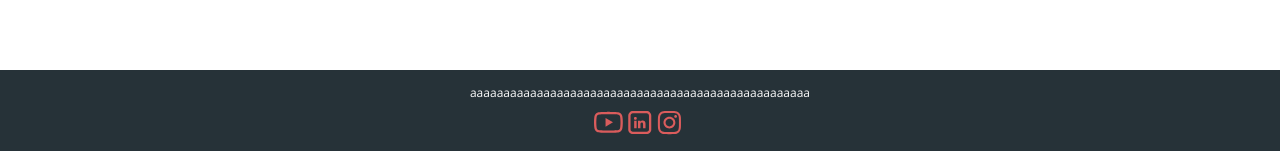
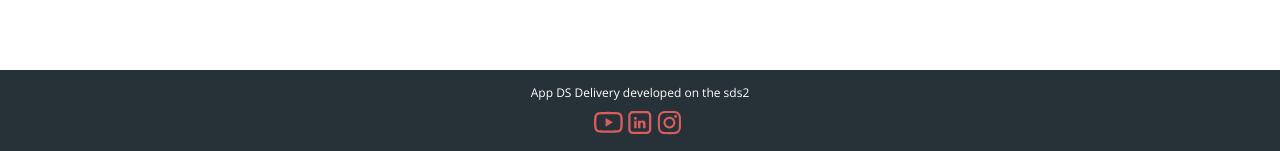
Before and after one commit to pedrohwbauer/dsdeliver, a React (Create React App) app in the folder front-web/: page / in a window 1280 px wide. Shown: the part 646-797 px from the top of the page. Built offline with nearby package versions, Linux system fonts and the light colour scheme; no server answers.

Commit message:
Links updated

```diff
--- a/front-web/src/Footer/index.tsx
+++ b/front-web/src/Footer/index.tsx
@@ -6,15 +6,15 @@ import { ReactComponent as InstagramIcon } from './instagram.svg'
 function Footer() {
   return (
     <footer className="main-footer">
-      aaaaaaaaaaaaaaaaaaaaaaaaaaaaaaaaaaaaaaaaaaaaaaaaaaa
+      App DS Delivery developed on the sds2
       <div className="footer-icons">
-        <a href="#" target="_new">
+        <a href="https://www.youtube.com" target="_new">
           <YouTubeIcon />
         </a>
-        <a href="#" target="_new">
+        <a href="https://www.instagram.com" target="_new">
           <LinkedinIcon />
         </a>
-        <a href="#S" target="_new">
+        <a href="https://www.linkedin.com/" target="_new">
           <InstagramIcon />
         </a>
       </div>
```
